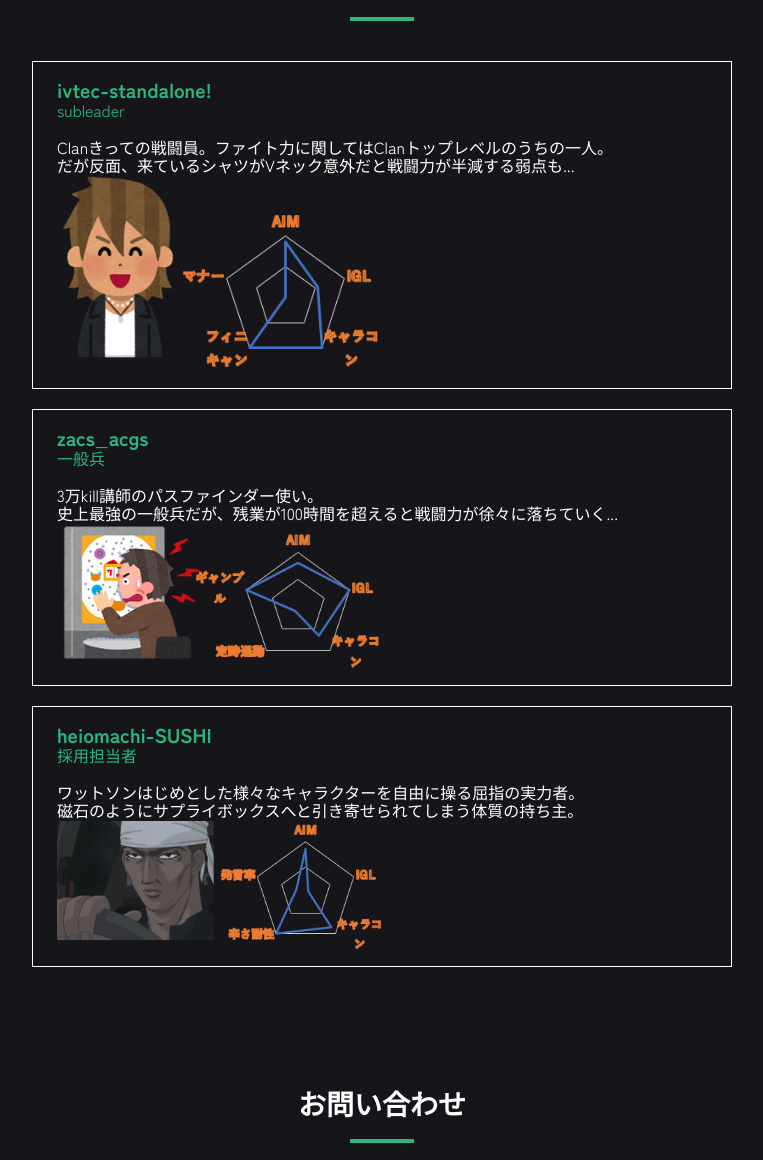
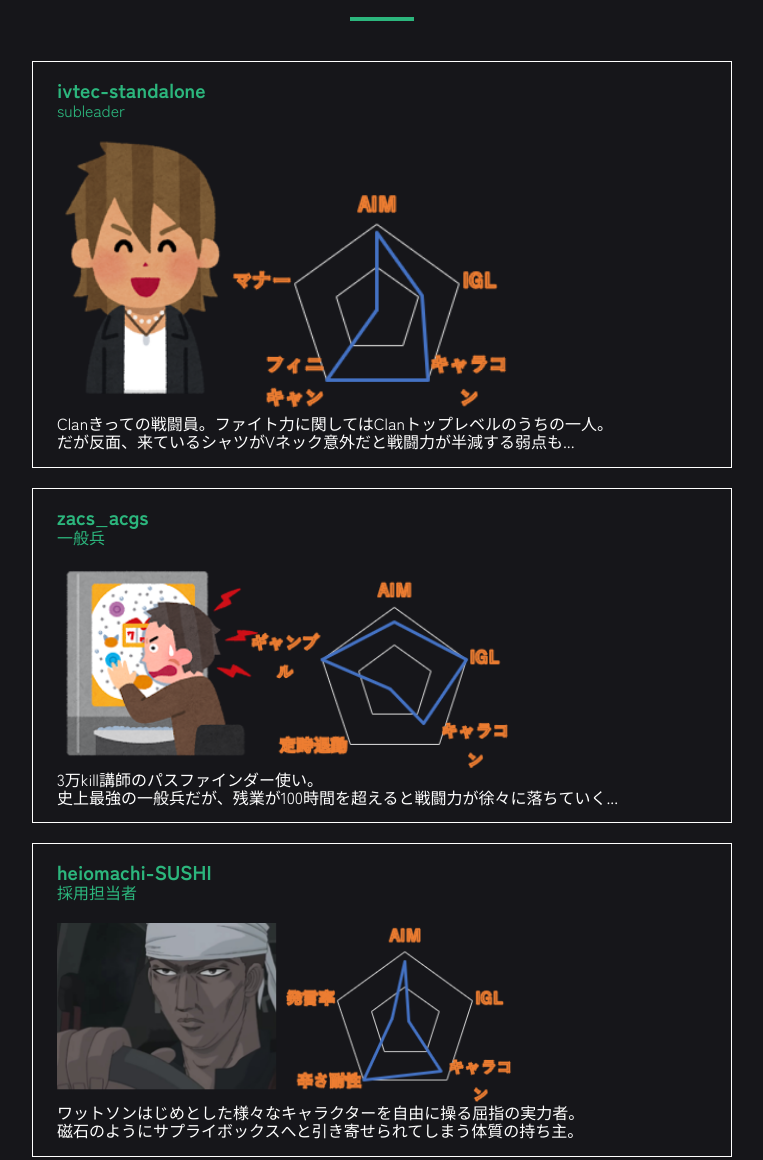
Before and after one commit to ishigamekaito/test, a plain HTML site: page index.html in a window 1280 px wide. Shown: the part 3521-4681 px from the top of the page, without its empty margins (258-1021 px from the left). Drawn offline with Linux system fonts and the light colour scheme; some packages are replaced by stand-ins of ours.

Commit message:
Update index.html

```diff
--- a/index.html
+++ b/index.html
@@ -153,29 +153,29 @@
         <hr>
         <ul>
           <li>
-            <h3 class="subname">ivtec-standalone!</h3>
+            <h3 class="subname">ivtec-standalone</h3>
             <p class="subtitle">subleader</p>
             <br>
+            <img src="./imges/yucan.png"  width="70%" alt="">
             <p>Clanきっての戦闘員。ファイト力に関してはClanトップレベルのうちの一人。</p>
             <p>だが反面、来ているシャツがVネック意外だと戦闘力が半減する弱点も...</p>
-               <img src="./imges/yucan.png"  width="50%" alt="">
-
           </li>
           <li>
             <h3 class="subname">zacs_acgs</h3>
             <p class="subtitle">一般兵</p>
             <br>
+            <img src="./imges/yuma.png"  width="70%" alt="">
             <p>3万kill講師のパスファインダー使い。</p>
             <p>史上最強の一般兵だが、残業が100時間を超えると戦闘力が徐々に落ちていく...</p>
-            <img src="./imges/yuma.png"  width="50%" alt="">
           </li>
           <li>
             <h3 class="subname">heiomachi-SUSHI</h3>
             <p class="subtitle">採用担当者</p>
             <br>
+            <img src="./imges/yochi.png"  width="70%" alt="">
             <p>ワットソンはじめとした様々なキャラクターを自由に操る屈指の実力者。</p>
             <p>磁石のようにサプライボックスへと引き寄せられてしまう体質の持ち主。</p>
-            <img src="./imges/yochi.png"  width="50%" alt="">
+
           </li>
         </ul>
       </div>
```
